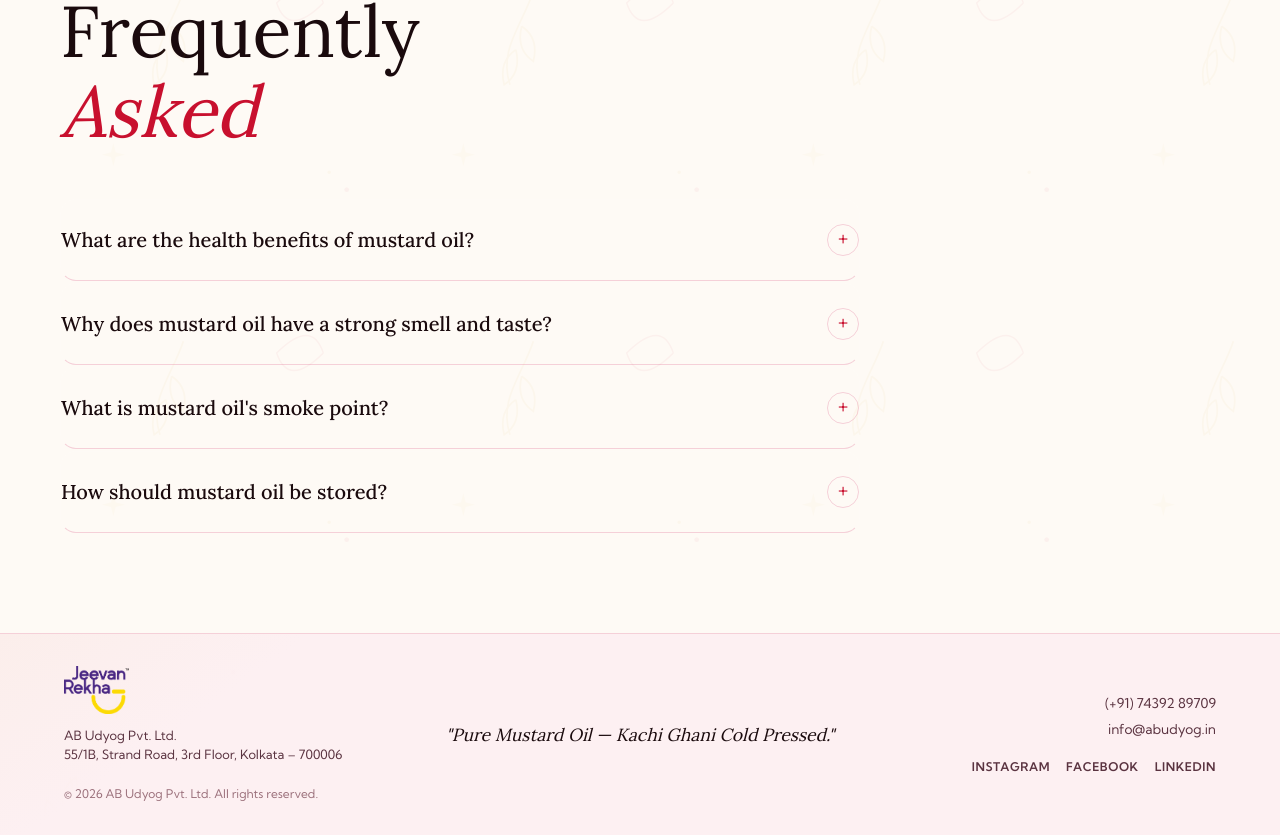
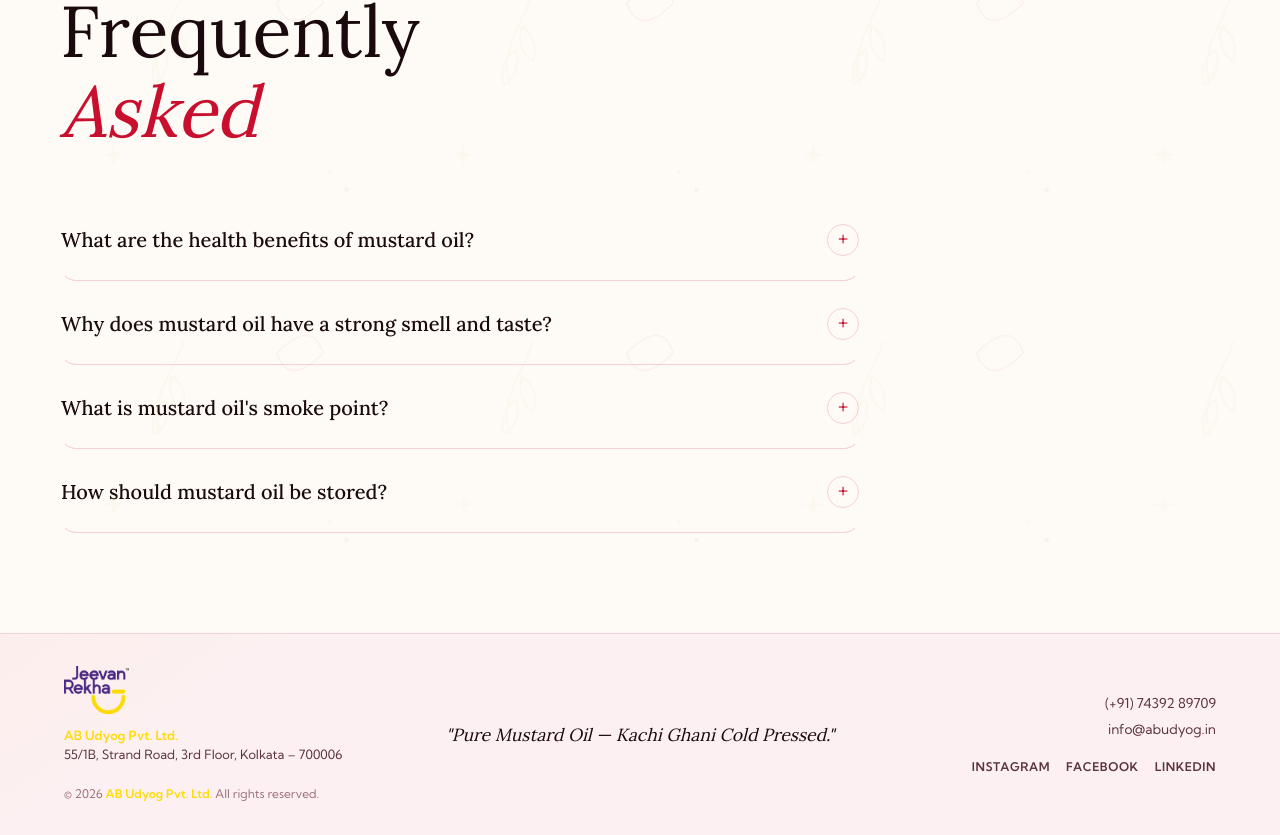
Before and after one commit to genaiwebsites/jeevanrekha, a Next.js app: page /products/mustard-oil in a window 1280 px wide. Shown: the part 4671-5506 px from the top of the page. Built offline with nearby package versions, Linux system fonts and the light colour scheme.

Commit message:
fixed footer hyperlink effect from product page

```diff
--- a/src/app/products/mustard-oil/page.tsx
+++ b/src/app/products/mustard-oil/page.tsx
@@ -503,10 +503,10 @@ export default function MustardOilPage() {
     <div className="footer-left">
       <img src="/jeevan-rekha-logo.png" alt="Jeevan Rekha — Premium Edible Oils" className="footer-logo" />
       <div className="footer-address">
-        <a href="https://abudyog.in/" target="_blank" rel="noopener noreferrer" style={{ color: 'inherit', textDecoration: 'none' }}>AB Udyog Pvt. Ltd.</a><br />
+        <a href="https://abudyog.in/" target="_blank" rel="noopener noreferrer" className="ab-link">AB Udyog Pvt. Ltd.</a><br />
         55/1B, Strand Road, 3rd Floor, Kolkata – 700006
       </div>
-      <div className="footer-copy">&copy; 2026 <a href="https://abudyog.in/" target="_blank" rel="noopener noreferrer" style={{ color: 'inherit', textDecoration: 'none' }}>AB Udyog Pvt. Ltd.</a> All rights reserved.</div>
+      <div className="footer-copy">&copy; 2026 <a href="https://abudyog.in/" target="_blank" rel="noopener noreferrer" className="ab-link">AB Udyog Pvt. Ltd.</a> All rights reserved.</div>
     </div>
 
     <div className="footer-center">
--- a/src/app/products/rice-bran-oil/page.tsx
+++ b/src/app/products/rice-bran-oil/page.tsx
@@ -546,7 +546,7 @@ export default function RiceBranOilPage() {
       </div>
     </div>
     <div className="footer-tagline-center">"Purity. Health. Happiness."</div>
-    <div className="footer-copy">&copy; <a href="https://abudyog.in/" target="_blank" rel="noopener noreferrer" style={{ color: 'inherit', textDecoration: 'none' }}>AB Udyog</a>. All rights reserved.</div>
+    <div className="footer-copy">&copy; <a href="https://abudyog.in/" target="_blank" rel="noopener noreferrer" className="ab-link">AB Udyog</a>. All rights reserved.</div>
   </footer>
 
 
--- a/src/app/products/soybean-oil/page.tsx
+++ b/src/app/products/soybean-oil/page.tsx
@@ -514,7 +514,7 @@ export default function SoybeanOilPage() {
       </div>
     </div>
     <div className="footer-tagline-center">"At the heart of every healthy meal."</div>
-    <div className="footer-copy">&copy; <a href="https://abudyog.in/" target="_blank" rel="noopener noreferrer" style={{ color: 'inherit', textDecoration: 'none' }}>AB Udyog</a>. All rights reserved.</div>
+    <div className="footer-copy">&copy; <a href="https://abudyog.in/" target="_blank" rel="noopener noreferrer" className="ab-link">AB Udyog</a>. All rights reserved.</div>
   </footer>
 
 
```
